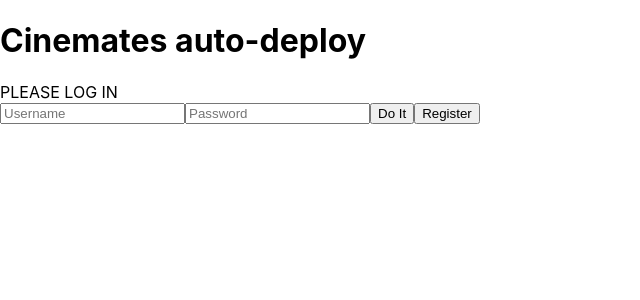
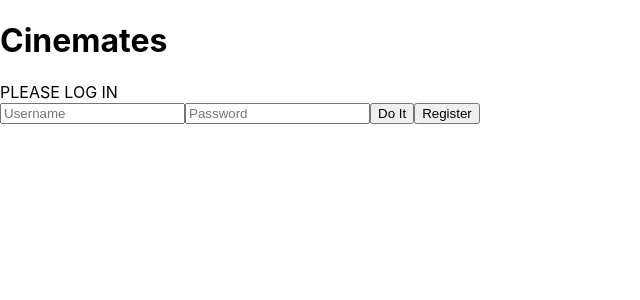
Before and after one commit to StyxenStones/StyxenTestRepo, a React (Create React App) app in the folder frontend/: page / in a window 1280 px wide. Shown: the top 300 px of the page, without its empty margins (0-640 px from the left). Built offline with nearby package versions, Linux system fonts and the light colour scheme.

Commit message:
Update PageTitle.js
Changed page title

```diff
--- a/frontend/src/components/PageTitle.js
+++ b/frontend/src/components/PageTitle.js
@@ -3,7 +3,7 @@
 function PageTitle()
 {
    return(
-     <h1 id="title">Cinemates auto-deploy</h1>
+     <h1 id="title">Cinemates</h1>
    );
 };
 
```
